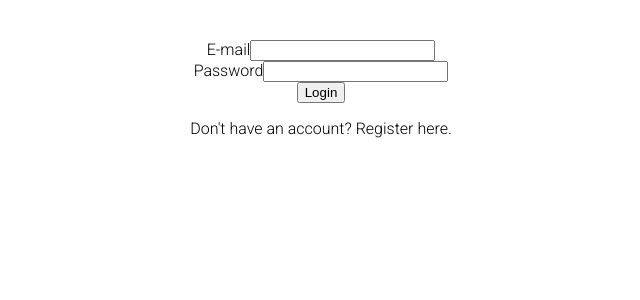
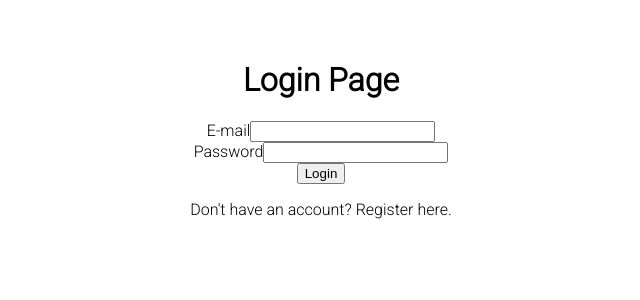
Before and after one commit to majidJamili/react-dictionary-merriam-webster, a React (Vite) app: page /login in a window 1280 px wide. Shown: the top 300 px of the page, without its empty margins (319-959 px from the left). Built offline with nearby package versions, Linux system fonts and the light colour scheme.

Commit message:
Add more authentications with proper login and register

```diff
--- a/src/App.jsx
+++ b/src/App.jsx
@@ -23,6 +23,7 @@ function App() {
     <>
       <Router>
         <Routes>
+          <Route path="/" element={<LoginPage/>} />
           <Route path="/login" element={<LoginPage/>} />
           <Route path="/register" element={<RegisterPage />} />
           <Route path="/dashboard" element={<Dashboard />} />
--- a/src/pages/LoginPage.jsx
+++ b/src/pages/LoginPage.jsx
@@ -7,36 +7,27 @@ function LoginPage(){
     const navigate = useNavigate();
 
     const handleLogin = () => {
-        if (email === 'user@example' && password=== 'pass') {
-            navigateToHome();
-        }else{
+        const users = JSON.parse(localStorage.getItem('users')) || [];
+        const user = users.find(user => user.email === email && user.password === password);
+        if (user) {
+            alert('Successful Login')
+            navigate('/dashboard')
+        } else {
             alert('Invalid Credentials')
         }
     };
     const navigateToRegister = ()=>{
         navigate('/register');
     }
-    const navigateToHome = () =>{
-        navigate('/dashboard');
-    }
 
 
-    const handleSubmit = async(e)=>{
-        try {
-            // const response = await axios.post('/api/logi',{email, password});
-            // localStorage.setItem('token', response.data.token);
-            // navigate('/dashboard');
-            e.preventDefault();
-            handleLogin();
 
-        } catch (error) {
-            console.log('Log-in Failed', error)
-        }
-    };
+
 
     return(
         <div>
-            <form onSubmit={handleSubmit}>
+            <h1>Login Page</h1>
+            <form onSubmit={handleLogin}>
                 <div>
                     <label >E-mail</label>
                     <input type="email" value={email} onChange={(e)=> setEmail(e.target.value)}/>
--- a/src/pages/RegisterPage.jsx
+++ b/src/pages/RegisterPage.jsx
@@ -11,9 +11,27 @@ function RegisterPage(){
 
     const handleRegister = () =>{
         console.log('Registered: ', {email, password})
+        const users = JSON.parse(localStorage.getItem('users')) || [];
+        const userExists = users.some((user) => {
+            user.email === email
+        });
+        if (userExists) {
+            alert('User already exists!')
+        } else {
+            users.push({email, password})
+            localStorage.setItem('users', JSON.stringify(users));
+            console.log('new user have been added', users)
+            navigate('/dashboard')
+        }
+
+
+
     }
     const navigateToLogin = () =>{
         navigate('/login')
+    }
+    const navigateToDashboard = () =>{
+        navigate('/dashboard')
     }
 
     const handleSubmit = async (e) =>{
@@ -33,7 +51,7 @@ function RegisterPage(){
     return(
         <div>
             <h2>Register Page</h2>
-            <form onSubmit={handleSubmit}>
+            <form onSubmit={handleRegister}>
                 <div>
                     <label> Email</label>
                     <input type="email" value={email} onChange={(e)=>setEmail(e.target.value)} />
```
